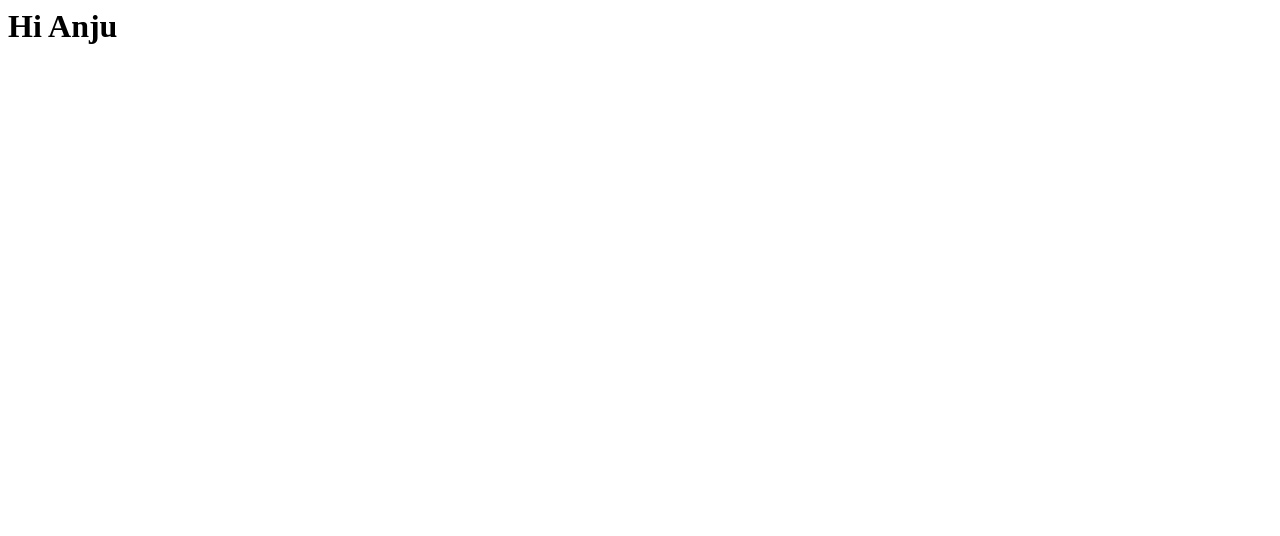
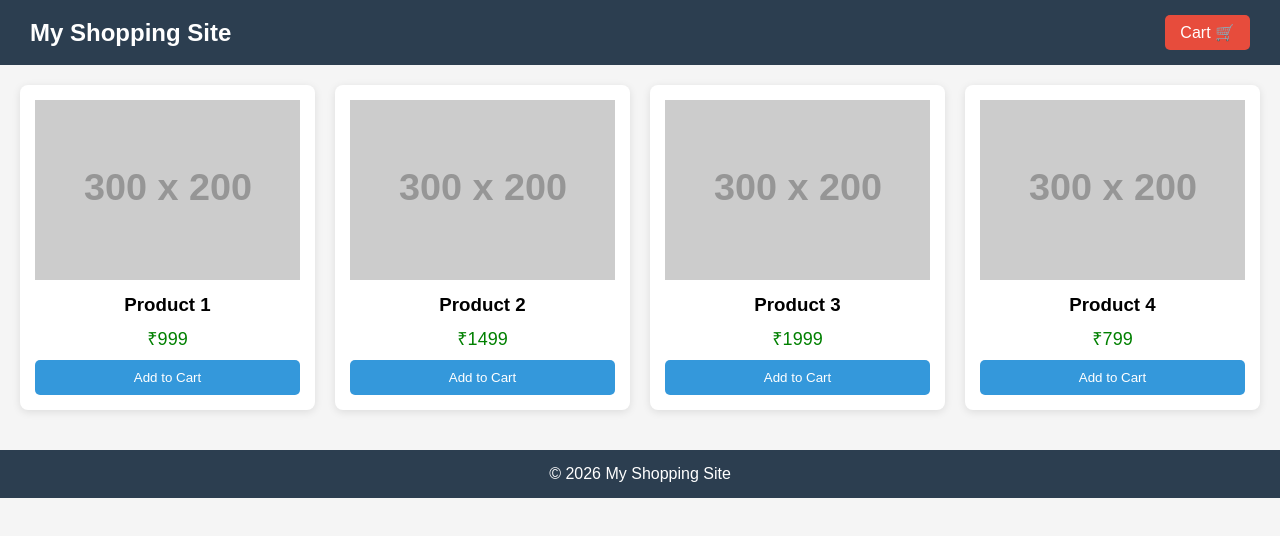
Before and after one commit to Smit0809/Demo, a plain HTML site: page index.html in a window 1280 px wide. Drawn offline with Linux system fonts and the light colour scheme; placeholder pictures from the web are drawn by us.

Commit message:
https://github.com/Smit0809/Demo.git

```diff
--- a/index.html
+++ b/index.html
@@ -1 +1,157 @@
-<h1>Hi Anju</h1>
+<!DOCTYPE html>
+<html lang="en">
+<head>
+    <meta charset="UTF-8">
+    <title>My Shopping Site</title>
+    <meta name="viewport" content="width=device-width, initial-scale=1.0">
+
+    <style>
+        /* Reset */
+        * {
+            margin: 0;
+            padding: 0;
+            box-sizing: border-box;
+            font-family: Arial, sans-serif;
+        }
+
+        body {
+            background-color: #f5f5f5;
+        }
+
+        /* Header */
+        header {
+            background-color: #2c3e50;
+            color: white;
+            padding: 15px 30px;
+            display: flex;
+            justify-content: space-between;
+            align-items: center;
+        }
+
+        header h1 {
+            font-size: 24px;
+        }
+
+        .cart {
+            background-color: #e74c3c;
+            padding: 8px 15px;
+            border-radius: 5px;
+            cursor: pointer;
+        }
+
+        /* Container */
+        .container {
+            padding: 20px;
+        }
+
+        /* Product Grid */
+        .products {
+            display: grid;
+            grid-template-columns: repeat(auto-fit, minmax(220px, 1fr));
+            gap: 20px;
+        }
+
+        /* Product Card */
+        .product {
+            background: white;
+            padding: 15px;
+            border-radius: 8px;
+            box-shadow: 0 2px 8px rgba(0,0,0,0.1);
+            text-align: center;
+            transition: transform 0.2s;
+        }
+
+        .product:hover {
+            transform: scale(1.05);
+        }
+
+        .product img {
+            width: 100%;
+            height: 180px;
+            object-fit: cover;
+        }
+
+        .product h3 {
+            margin: 10px 0;
+        }
+
+        .price {
+            color: green;
+            font-size: 18px;
+            margin-bottom: 10px;
+        }
+
+        .btn {
+            background-color: #3498db;
+            color: white;
+            padding: 10px;
+            border: none;
+            width: 100%;
+            cursor: pointer;
+            border-radius: 5px;
+        }
+
+        .btn:hover {
+            background-color: #2980b9;
+        }
+
+        /* Footer */
+        footer {
+            background-color: #2c3e50;
+            color: white;
+            text-align: center;
+            padding: 15px;
+            margin-top: 20px;
+        }
+
+    </style>
+</head>
+<body>
+
+<header>
+    <h1>My Shopping Site</h1>
+    <div class="cart">Cart 🛒</div>
+</header>
+
+<div class="container">
+
+    <div class="products">
+
+        <div class="product">
+            <img src="https://via.placeholder.com/300x200" alt="">
+            <h3>Product 1</h3>
+            <div class="price">₹999</div>
+            <button class="btn">Add to Cart</button>
+        </div>
+
+        <div class="product">
+            <img src="https://via.placeholder.com/300x200" alt="">
+            <h3>Product 2</h3>
+            <div class="price">₹1499</div>
+            <button class="btn">Add to Cart</button>
+        </div>
+
+        <div class="product">
+            <img src="https://via.placeholder.com/300x200" alt="">
+            <h3>Product 3</h3>
+            <div class="price">₹1999</div>
+            <button class="btn">Add to Cart</button>
+        </div>
+
+        <div class="product">
+            <img src="https://via.placeholder.com/300x200" alt="">
+            <h3>Product 4</h3>
+            <div class="price">₹799</div>
+            <button class="btn">Add to Cart</button>
+        </div>
+
+    </div>
+
+</div>
+
+<footer>
+    © 2026 My Shopping Site
+</footer>
+
+</body>
+</html>
```
